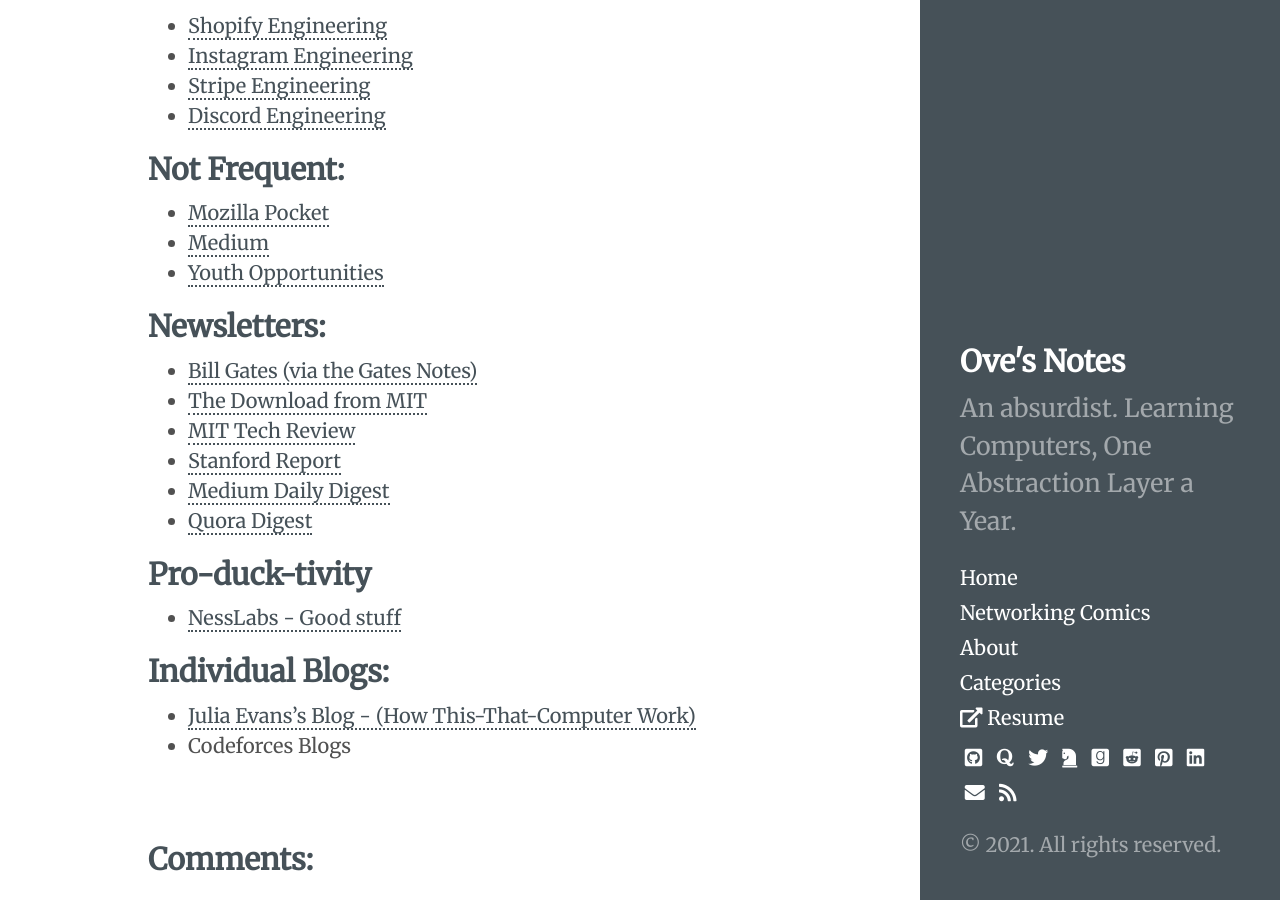
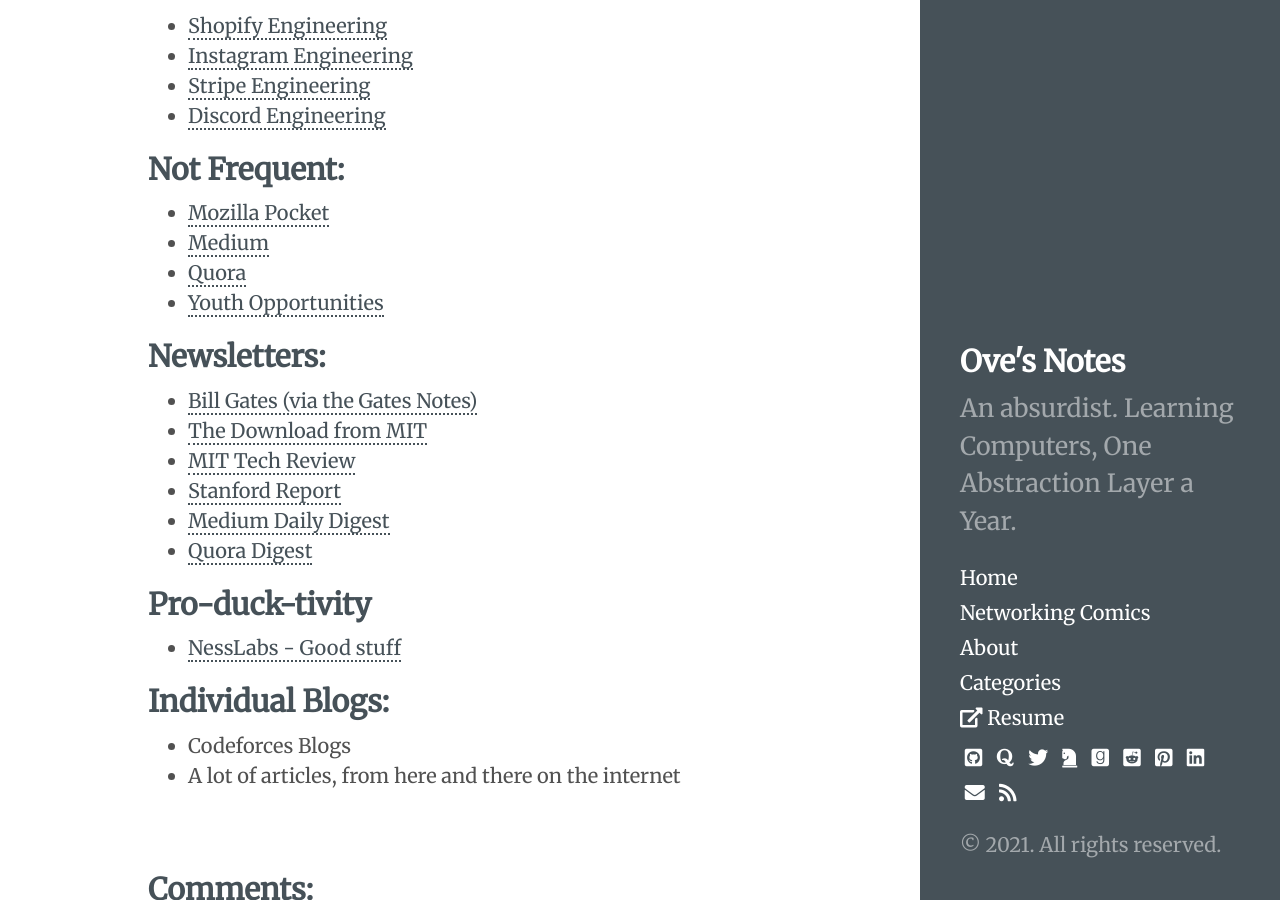
Before and after one commit to ovebepari/ovebepari.github.io, a Jekyll site: the page built from _posts/2019-01-12-oves-news-knowledge-sources.md, in a window 1280 px wide and 900 px high, scrolled down 1946 px. Built offline with Jekyll 4.4.1, drawn with Linux system fonts in a browser that asks for light colours; comment, search, counter and statistics services are not loaded; some of the changed text lies outside the part shown.

```diff
--- a/_posts/2019-01-12-oves-news-knowledge-sources.md
+++ b/_posts/2019-01-12-oves-news-knowledge-sources.md
@@ -52,6 +52,7 @@
 
 - [Mozilla Pocket](https://getpocket.com/explore/)
 - [Medium](https://medium.com/)
+- [Quora](http://quora.com/)
 - [Youth Opportunities](https://www.youthop.com/)
 
 ## Newsletters:
@@ -68,5 +69,5 @@
 
 ## Individual Blogs:
 
-- [Julia Evans's Blog - (How This-That-Computer Work)](https://jvns.ca/)
 - Codeforces Blogs
+- A lot of articles, from here and there on the internet
```
Also changed, not shown: other parts of _posts/2019-01-12-oves-news-knowledge-sources.md (+1 -1 lines).
